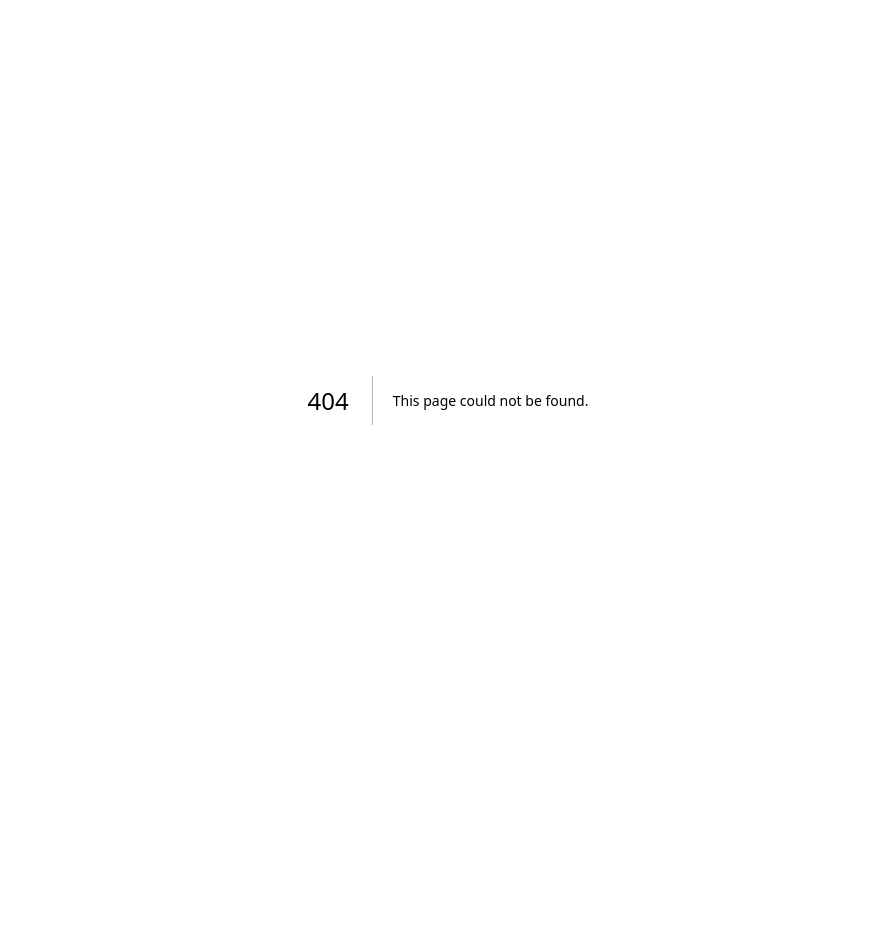
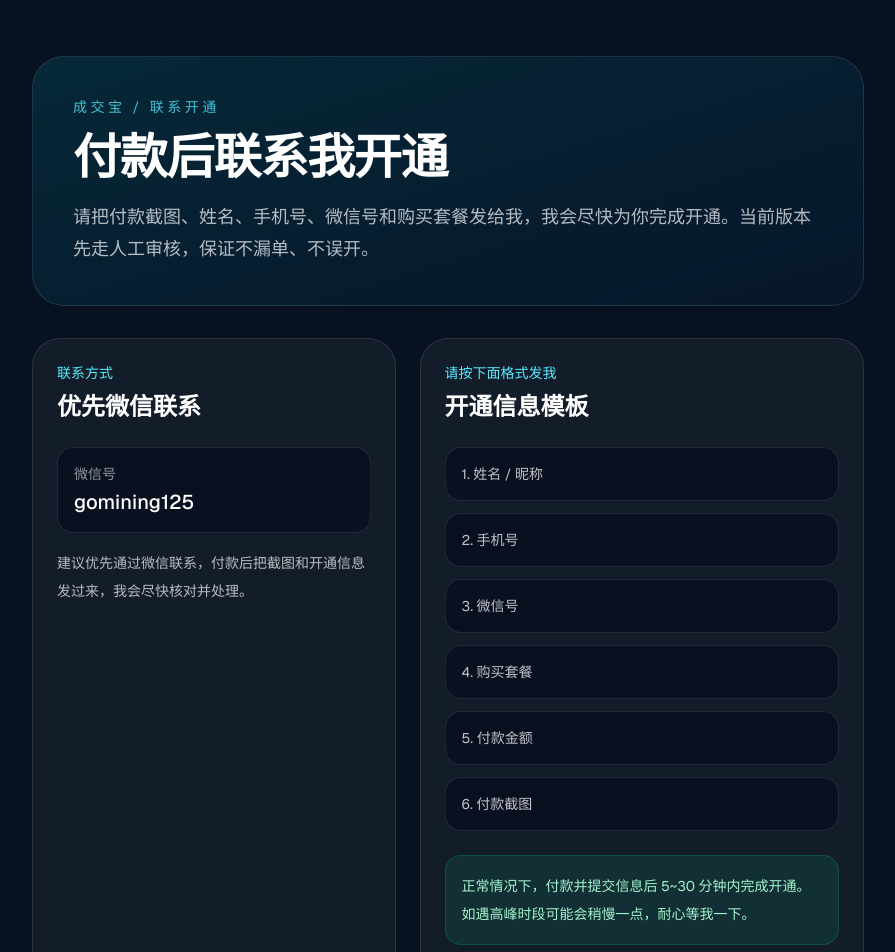
Before and after one commit to renfei15238568276-ship-it/chengjiaobao, a Next.js app: page /contact in a window 1280 px wide. Before the commit this address had no page. Shown: the top 952 px of the page, without its empty margins (192-1087 px from the left). Before the commit the page ends 800 px from the top, so only its background shows below. Built offline with nearby package versions, Linux system fonts and the light colour scheme.

Commit message:
Add contact page and pay contact CTA

```diff
--- /dev/null
+++ b/src/app/contact/page.tsx
@@ -0,0 +1,53 @@
+export default function ContactPage() {
+  return (
+    <main className="min-h-screen bg-[#07111f] text-white">
+      <section className="mx-auto max-w-4xl px-6 py-10 lg:px-8 lg:py-14">
+        <div className="rounded-[32px] border border-white/10 bg-gradient-to-br from-cyan-400/12 to-blue-500/5 p-8 lg:p-10">
+          <p className="text-sm uppercase tracking-[0.25em] text-cyan-300/80">成交宝 / 联系开通</p>
+          <h1 className="mt-4 text-4xl font-semibold tracking-tight lg:text-5xl">付款后联系我开通</h1>
+          <p className="mt-5 max-w-3xl text-base leading-8 text-white/70 lg:text-lg">
+            请把付款截图、姓名、手机号、微信号和购买套餐发给我，我会尽快为你完成开通。当前版本先走人工审核，保证不漏单、不误开。
+          </p>
+        </div>
+
+        <section className="mt-8 grid gap-6 lg:grid-cols-[0.9fr_1.1fr]">
+          <div className="rounded-[28px] border border-white/10 bg-white/5 p-6">
+            <p className="text-sm text-cyan-300">联系方式</p>
+            <h2 className="mt-2 text-2xl font-semibold">优先微信联系</h2>
+            <div className="mt-6 rounded-2xl border border-white/10 bg-slate-950/55 px-4 py-4">
+              <p className="text-sm text-white/55">微信号</p>
+              <p className="mt-1 text-xl font-medium">gomining125</p>
+            </div>
+            <p className="mt-4 text-sm leading-7 text-white/70">
+              建议优先通过微信联系，付款后把截图和开通信息发过来，我会尽快核对并处理。
+            </p>
+          </div>
+
+          <div className="rounded-[28px] border border-white/10 bg-white/5 p-6">
+            <p className="text-sm text-cyan-300">请按下面格式发我</p>
+            <h2 className="mt-2 text-2xl font-semibold">开通信息模板</h2>
+            <ul className="mt-6 grid gap-3 text-sm leading-7 text-white/75">
+              <li className="rounded-2xl border border-white/10 bg-slate-950/55 px-4 py-3">1. 姓名 / 昵称</li>
+              <li className="rounded-2xl border border-white/10 bg-slate-950/55 px-4 py-3">2. 手机号</li>
+              <li className="rounded-2xl border border-white/10 bg-slate-950/55 px-4 py-3">3. 微信号</li>
+              <li className="rounded-2xl border border-white/10 bg-slate-950/55 px-4 py-3">4. 购买套餐</li>
+              <li className="rounded-2xl border border-white/10 bg-slate-950/55 px-4 py-3">5. 付款金额</li>
+              <li className="rounded-2xl border border-white/10 bg-slate-950/55 px-4 py-3">6. 付款截图</li>
+            </ul>
+            <div className="mt-6 rounded-2xl border border-emerald-400/20 bg-emerald-400/10 px-4 py-4 text-sm leading-7 text-emerald-200">
+              正常情况下，付款并提交信息后 5~30 分钟内完成开通。如遇高峰时段可能会稍慢一点，耐心等我一下。
+            </div>
+            <div className="mt-6 flex flex-wrap gap-3">
+              <a href="/pay" className="rounded-full bg-cyan-400 px-5 py-3 font-medium text-slate-950 transition hover:bg-cyan-300">
+                返回收款页
+              </a>
+              <a href="/" className="rounded-full border border-white/15 px-5 py-3 text-white/80 transition hover:border-white/35 hover:text-white">
+                返回首页
+              </a>
+            </div>
+          </div>
+        </section>
+      </section>
+    </main>
+  );
+}
--- a/src/app/pay/page.tsx
+++ b/src/app/pay/page.tsx
@@ -85,8 +85,33 @@ export default function PayPage() {
           ))}
         </section>
 
-        <section className="mt-10">
+        <section className="mt-10 grid gap-6 lg:grid-cols-[1.15fr_0.85fr]">
           <PaymentForm />
+
+          <div className="rounded-[28px] border border-white/10 bg-white/5 p-6">
+            <p className="text-sm text-cyan-300">人工开通入口</p>
+            <h3 className="mt-2 text-2xl font-semibold">付款后联系我开通</h3>
+            <p className="mt-3 text-sm leading-7 text-white/70">
+              当前演示版先走人工审核开通。付款后请保存截图，并把姓名、手机号、微信号、套餐和付款金额通过微信发给我，我会尽快处理。
+            </p>
+            <div className="mt-6 space-y-3">
+              <div className="rounded-2xl border border-white/10 bg-slate-950/50 px-4 py-4">
+                <p className="text-sm text-white/55">联系微信</p>
+                <p className="mt-1 text-lg font-medium text-white">gomining125</p>
+              </div>
+              <div className="rounded-2xl border border-white/10 bg-slate-950/50 px-4 py-4 text-sm leading-7 text-white/70">
+                请按这个格式发我：姓名 / 手机号 / 微信号 / 套餐 / 金额 / 付款截图。
+              </div>
+            </div>
+            <div className="mt-6 flex flex-wrap gap-3">
+              <a href="/contact" className="rounded-full bg-cyan-400 px-5 py-3 font-medium text-slate-950 transition hover:bg-cyan-300">
+                查看联系开通说明
+              </a>
+              <a href="/login" className="rounded-full border border-white/15 px-5 py-3 text-white/80 transition hover:border-white/35 hover:text-white">
+                管理员登录
+              </a>
+            </div>
+          </div>
         </section>
 
         <section className="mt-10 rounded-[28px] border border-white/10 bg-white/5 p-6">
```
